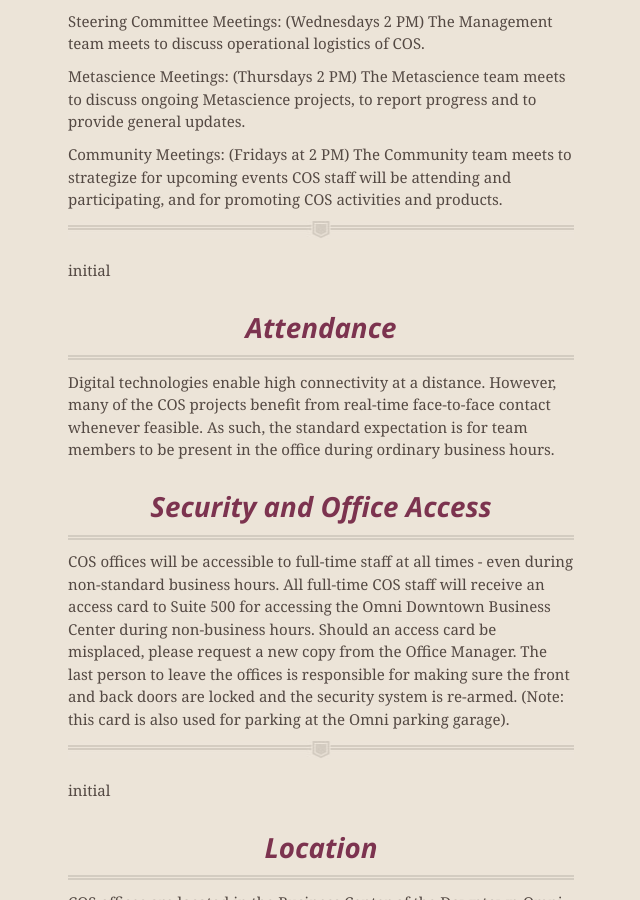
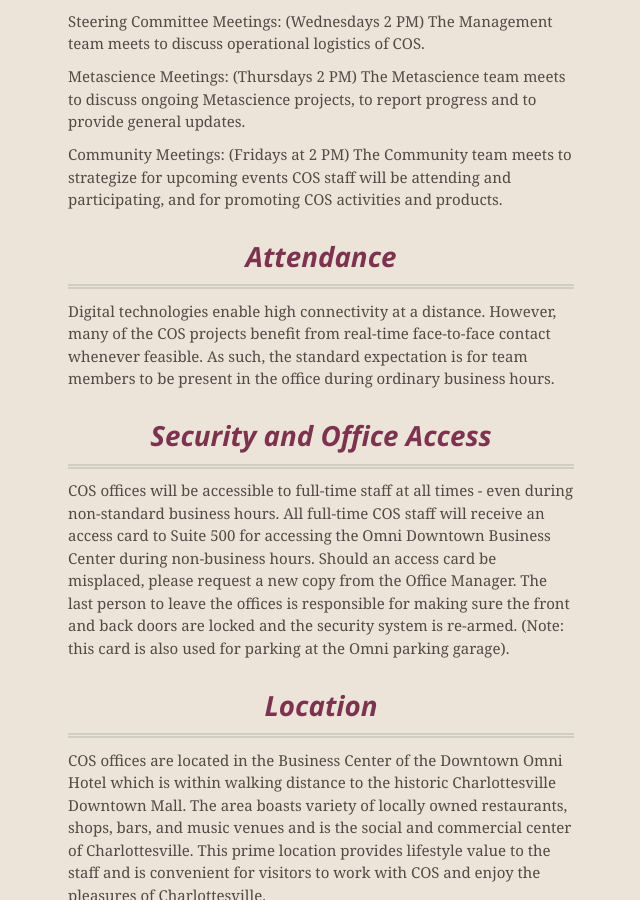
Before and after one commit to CenterForOpenScience/Employee-Manual, a Jekyll site: the page built from index.md, in a window 1280 px wide and 900 px high, scrolled down 1395 px. Shown: the whole window, without its empty margins (319-959 px from the left). Built offline with Jekyll 4.4.1, drawn with Linux system fonts in a browser that asks for light colours; nearby versions of some CDN libraries.

Commit message:
Remove "initial" lines intended for print version

```diff
--- a/index.md
+++ b/index.md
@@ -32,9 +32,6 @@
 
 Community Meetings: (Fridays at 2 PM) The Community team meets to strategize for upcoming events COS staff will be attending and participating, and for promoting COS activities and products.
 
-_______
-initial
-
 ##Attendance
 
 Digital technologies enable high connectivity at a distance. However, many of the COS projects benefit from real-time face-to-face contact whenever feasible. As such, the standard expectation is for team members to be present in the office during ordinary business hours.
@@ -42,10 +39,6 @@
 ##Security and Office Access
 
 COS offices will be accessible to full-time staff at all times - even during non-standard business hours. All full-time COS staff will receive an access card to Suite 500 for accessing the Omni Downtown Business Center during non-business hours. Should an access card be misplaced, please request a new copy from the Office Manager. The last person to leave the offices is responsible for making sure the front and back doors are locked and the security system is re-armed. (Note: this card is also used for parking at the Omni parking garage).
-
-
-_______
-initial
 
 ##Location
 
@@ -66,11 +59,6 @@
 Fridays are left over days -- many times there will be leftovers from Tuesday and Thursday’s catered lunches. Re-help yourself or take some home with you!
 
 Also, as a community kitchen, each member of the community is responsible for its cleanliness.  When the dishwasher is full but dirty, start it.  When the dishwasher is full but clean, empty it.  Do not leave food or dishes on the counter or in the sink.
-
-
-_______
-initial
-
 
 ##Computing
 
```
